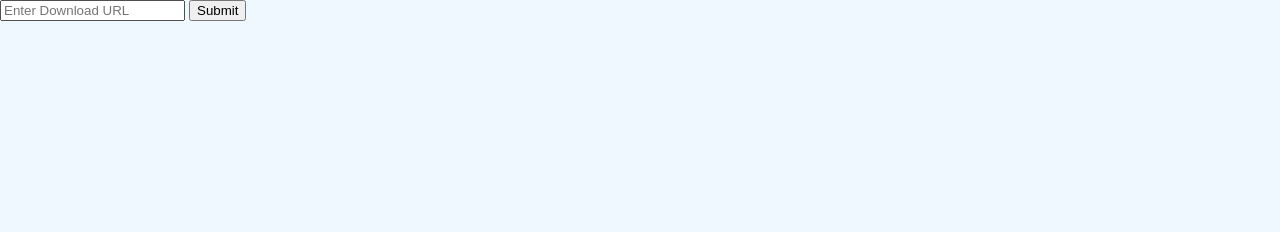
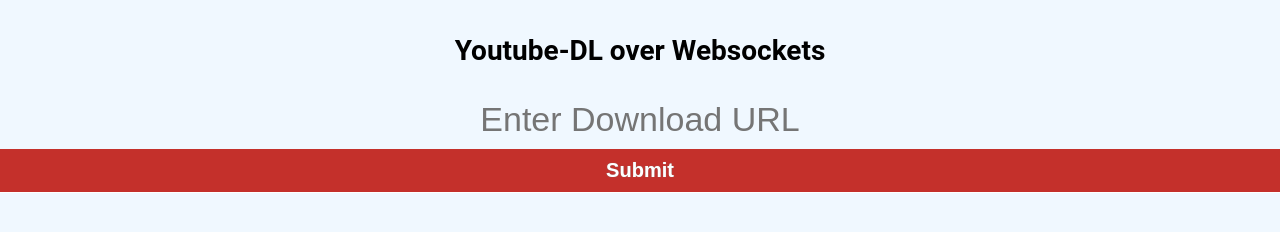
Before and after one commit to mbharanya/Youtube-DL-Websocket, a website: page public/index.html in a window 1280 px wide. Drawn offline with Linux system fonts and the light colour scheme.

Commit message:
Use AI suggested styling

```diff
--- a/package.json
+++ b/package.json
@@ -4,7 +4,7 @@
   "description": "",
   "main": "index.js",
   "scripts": {
-    "start": "npx nodemon --watch public index.js",
+    "start": "DOWNLOAD_PATH=. npx nodemon --watch public index.js",
     "prod": "node index.js"
   },
   "devDependencies": {
--- a/public/index.html
+++ b/public/index.html
@@ -4,11 +4,14 @@
     <meta charset="UTF-8">
     <meta http-equiv="X-UA-Compatible" content="IE=edge">
     <meta name="viewport" content="width=device-width, initial-scale=1.0">
-    <title>Document</title>
+    <title>Websocket YoutubeDL</title>
     <link rel="stylesheet" href="style.css">
     <script src="index.js" type="module"></script>
 </head>
 <body id="box">
+    <div class="logo">
+        <h1>Youtube-DL over Websockets</h1>
+    </div>
     <form action="/" method="post" id="download-form">
         <input type="text" name="url" placeholder="Enter Download URL">
         <input type="submit" value="Submit">
--- a/public/style.css
+++ b/public/style.css
@@ -1,11 +1,50 @@
 body {
-    height: 100vh;
-    margin: 0;
     background-color: aliceblue;
     overflow: hidden;
+    font-family: 'Roboto', sans-serif;
+    font-size: 14px;
+    font-weight: 400;
+    color: #000;
+    margin: 0;
 }
 
 .cursor {
     width: 30px;
     transition: all ease;
 }
+
+input[name="url"] {
+    /* fancy search bar */
+    width: 100%;
+    /* height: 30px; */
+    border: none;
+    padding: 0;
+    margin: 0;
+    font-size: 34px;
+    font-weight: 400;
+    color: #000;
+    background-color: transparent;
+    text-align: center;
+    margin-bottom: 10px;
+}
+
+div.logo{
+    width: 100%;
+    height: 100px;
+    display: flex;
+    justify-content: center;
+    align-items: center;
+}
+
+input[type=submit] {
+    width: 100%;
+    padding: 10px;
+    border: none;
+    border-bottom: 1px solid ;
+    font-size: 20px;
+    font-weight: bold;
+    background-color: #c4302b;
+    text-shadow: 0px 0px 1px grey;
+    color: #fff;
+    outline: none;
+}
```
